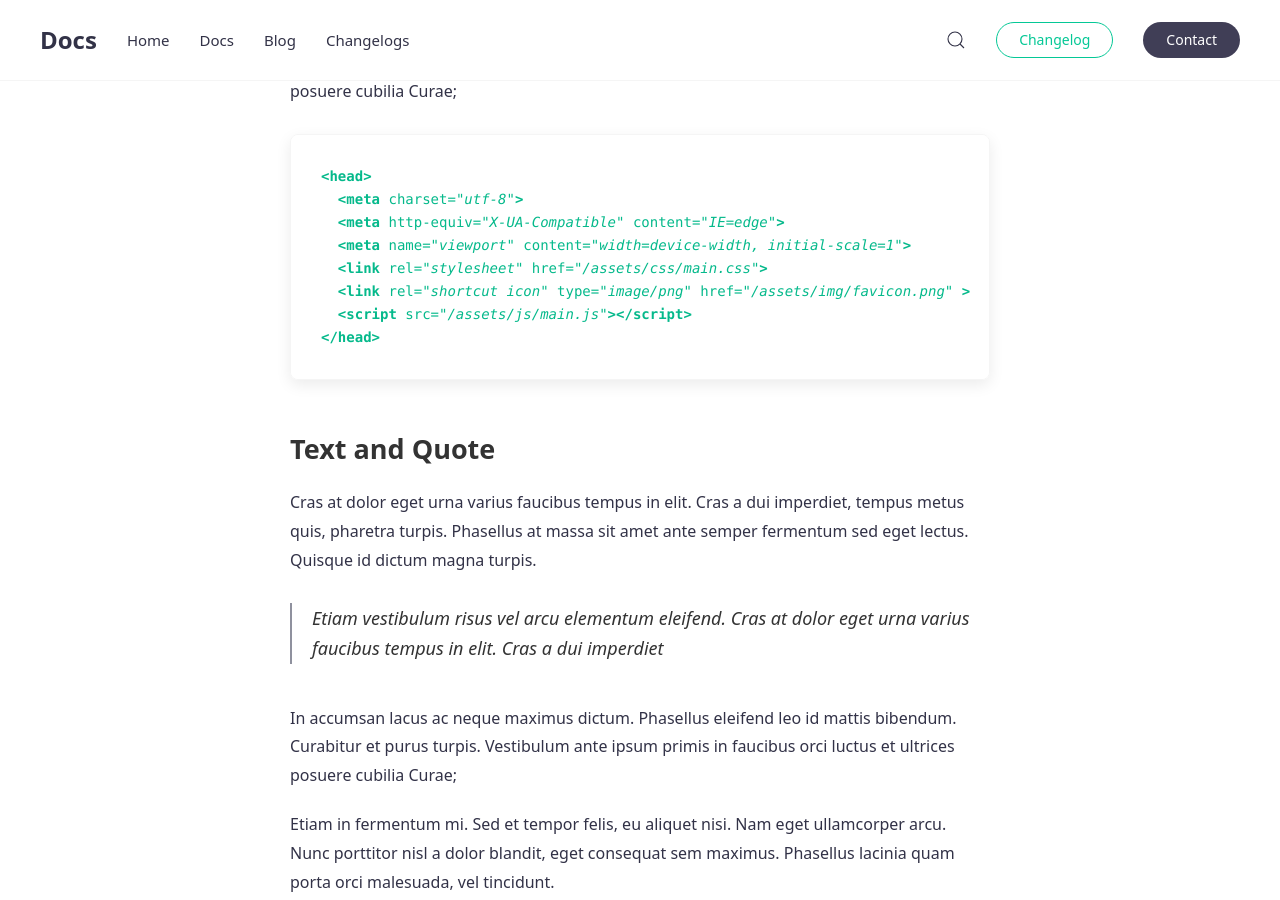
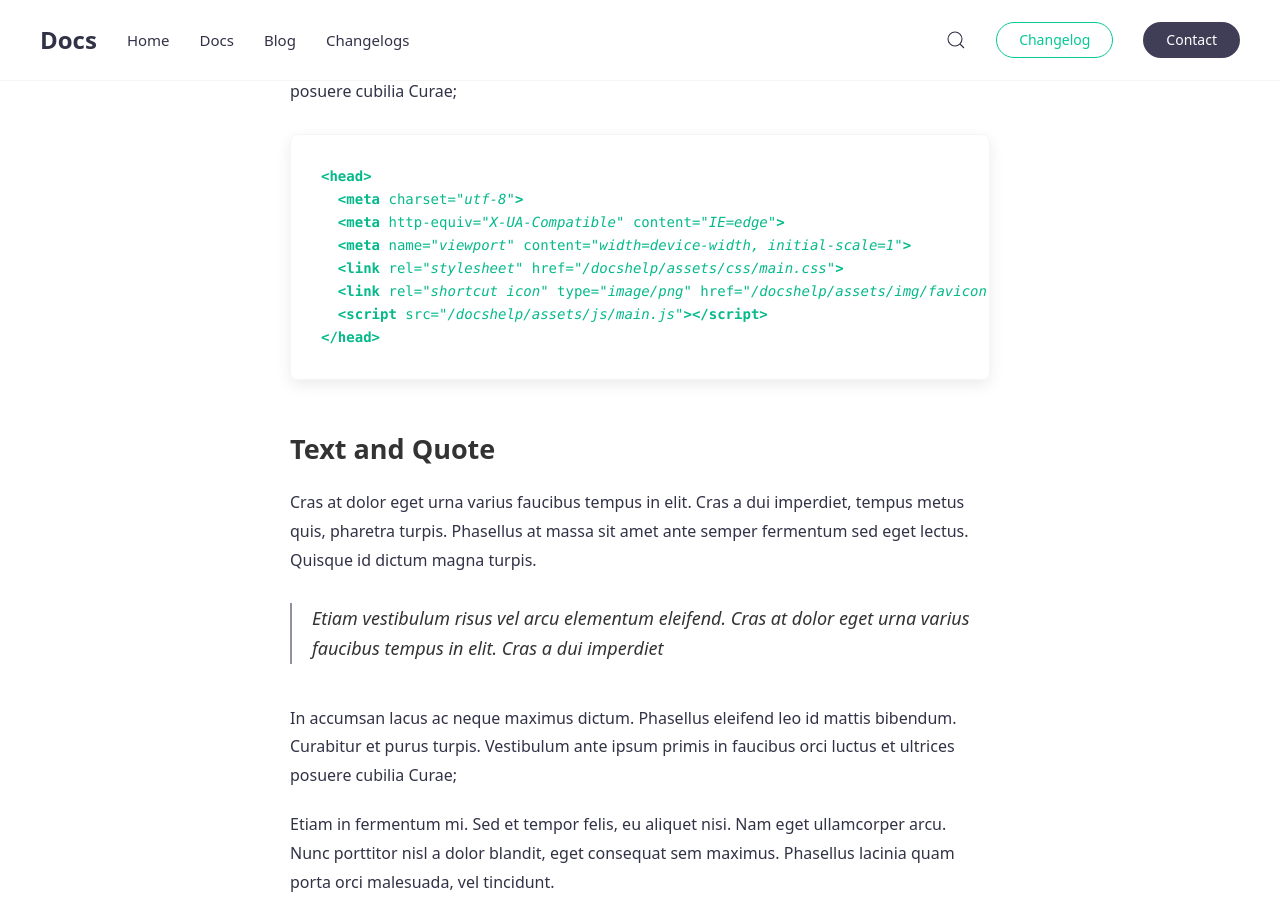
Before and after one commit to jztechpe/docshelp-old, a Jekyll site: the page built from docs/_posts/2017-05-25-post3.md, in a window 1280 px wide and 900 px high, scrolled down 1299 px. Built offline with Jekyll 4.4.1, drawn with Linux system fonts in a browser that asks for light colours; part of the change alters nothing that is shown; some of the changed text lies outside the part shown.

Commit message:
set the sitesubpath to docshelp

```diff
--- a/docs/_config.yml
+++ b/docs/_config.yml
@@ -10,7 +10,7 @@ description:        Documentation Jekyll theme.
 lang:               en
 
 # Site subpath, e.g. /blog
-baseurl:            ""
+baseurl:            "/docshelp"
 
 # Permalink URLs structure, for permalink style options see: https://jekyllrb.com/docs/permalinks/
 permalink:          /:title/
@@ -27,8 +27,8 @@ navbar:
 
 # Default author settings
 author:
-    name:           Pete Seth
-    title:          Lead Developer
+    name:           JzTech Product
+    title:          Product Manager
     avatar:         avatar-tom.png
 
 # Author settings, displayed on post and doc pages if front matter references author name e.g. author: peter
```
